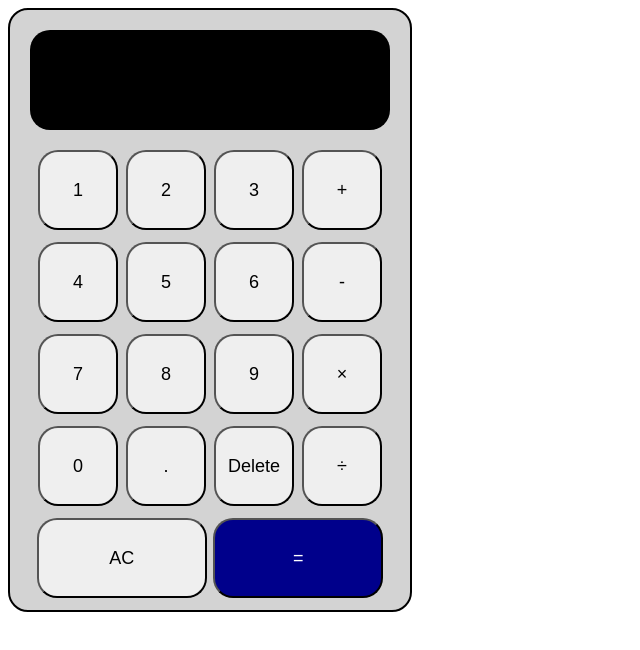
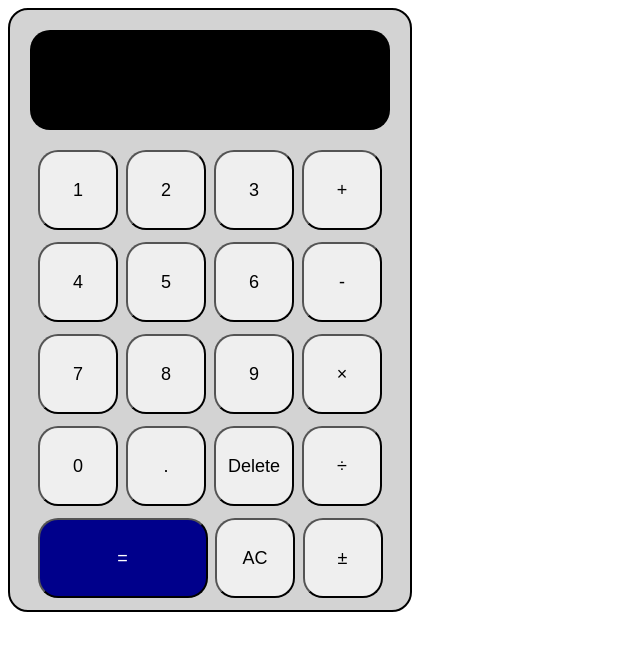
Before and after one commit to connk95/Calculator, a plain HTML site: page calculator.html in a window 1280 px wide. Shown: the whole page, without its empty margins (0-640 px from the left). Drawn offline with Linux system fonts and the light colour scheme.

Commit message:
add positive/negative button

```diff
--- a/calculator.css
+++ b/calculator.css
@@ -56,15 +56,6 @@ button {
     border-radius: 20px;
 }
 
-#clear {
-    display: flex;
-    width: 170px;
-    height: 80px;
-    font-size: large;
-    justify-content: center;
-    align-items: center;
-}
-
 #equals {
     display: flex;
     width: 170px;
--- a/calculator.html
+++ b/calculator.html
@@ -35,8 +35,9 @@
                 <button id="divide">÷</button>
             </div>
             <div class="row5">
+                <button id="equals">=</button>
                 <button id="clear">AC</button>
-                <button id="equals">=</button>
+                <button id="negate">±</button>
             </div>
         </div>
     </div>
--- a/calculator.js
+++ b/calculator.js
@@ -60,7 +60,14 @@ const decimal = document.getElementById('decimal').addEventListener('click', ()
 
 const del = document.getElementById('delete').addEventListener('click', () => {
     memory.pop();
-    document.getElementById('result').innerHTML = +memory.join("")
+    document.getElementById('result').innerHTML = +memory.join("");
+});
+
+const negate = document.getElementById('negate').addEventListener('click', () => {
+    document.getElementById('result').innerHTML = (+memory.join("")) * -1;
+    let num3 = ((+memory.join("")) * -1);
+    memory = [];
+    memory.push(num3);
 });
 
 const operate = document.getElementById('equals').addEventListener('click', () => {
```
